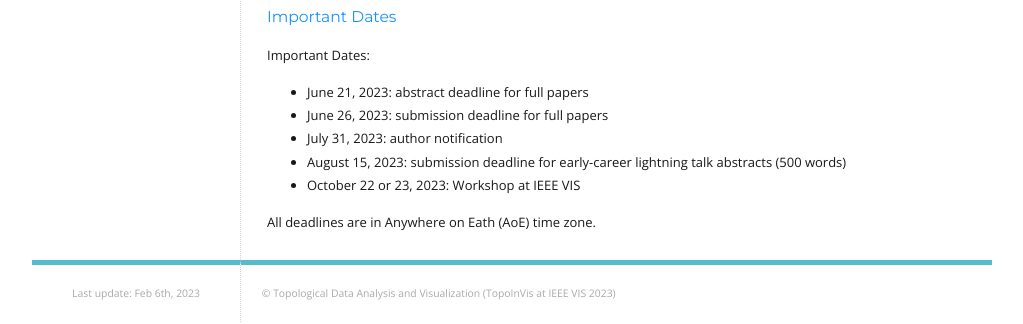
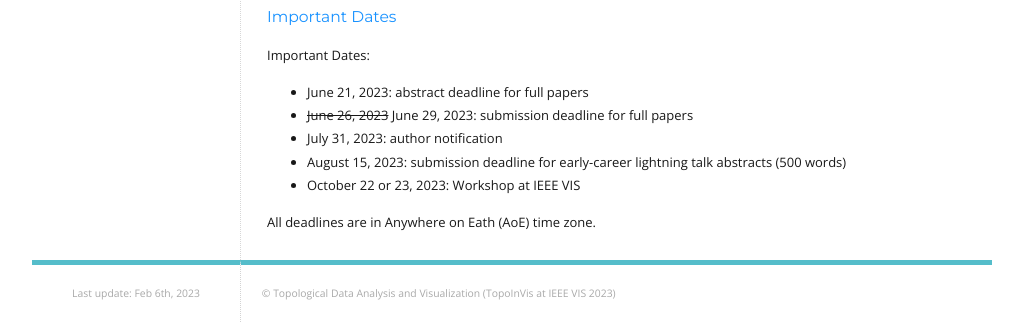
Before and after one commit to TopoInVis-Workshop/2024, a Jekyll site: the page built from _pages/call-for-papers.md, in a window 1280 px wide. Shown: the part 1311-1635 px from the top of the page, without its empty margins (128-1151 px from the left). Built offline with Jekyll 4.4.1, drawn with Linux system fonts in a browser that asks for light colours.

Commit message:
Update call-for-papers.md

```diff
--- a/_pages/call-for-papers.md
+++ b/_pages/call-for-papers.md
@@ -67,7 +67,7 @@ Accepted papers will be published in the IEEE Xplore Digital Library.
 
 Important Dates:
 * June 21, 2023: abstract deadline for full papers
-* June 26, 2023: submission deadline for full papers
+* <del>June 26, 2023</del> June 29, 2023: submission deadline for full papers
 * July 31, 2023: author notification
 * August 15, 2023: submission deadline for early-career lightning talk abstracts (500 words)
 * October 22 or 23, 2023: Workshop at IEEE VIS
```
